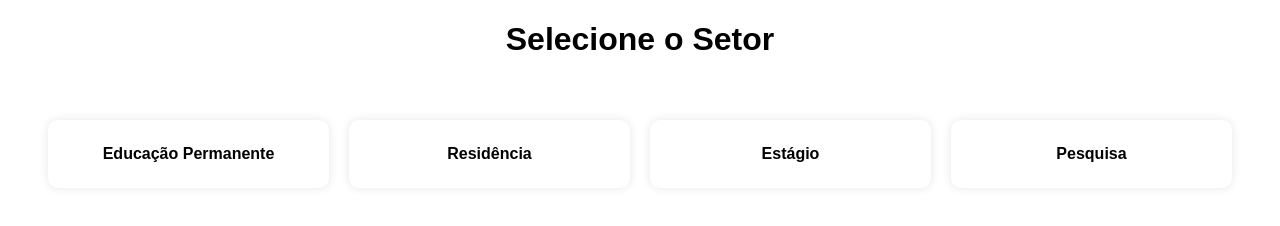
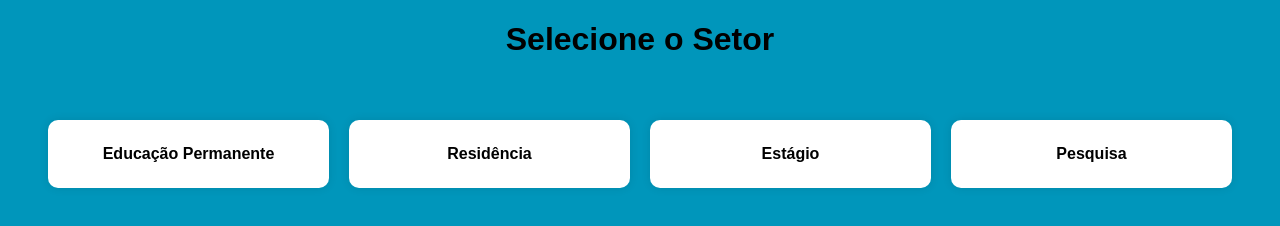
Before and after one commit to miguel-trindade/nep-relatorio, a plain HTML site: page index2.html in a window 1280 px wide. Drawn offline with Linux system fonts and the light colour scheme.

Commit message:
Update background color to use CSS variable

```diff
--- a/style2.css
+++ b/style2.css
@@ -1,6 +1,6 @@
 body{
 font-family:Arial;
-background-color: linear-gradient(135deg,#1f2937,#374151);
+background-color: var(--fhemig);
 text-align:center;
 }
 
```
